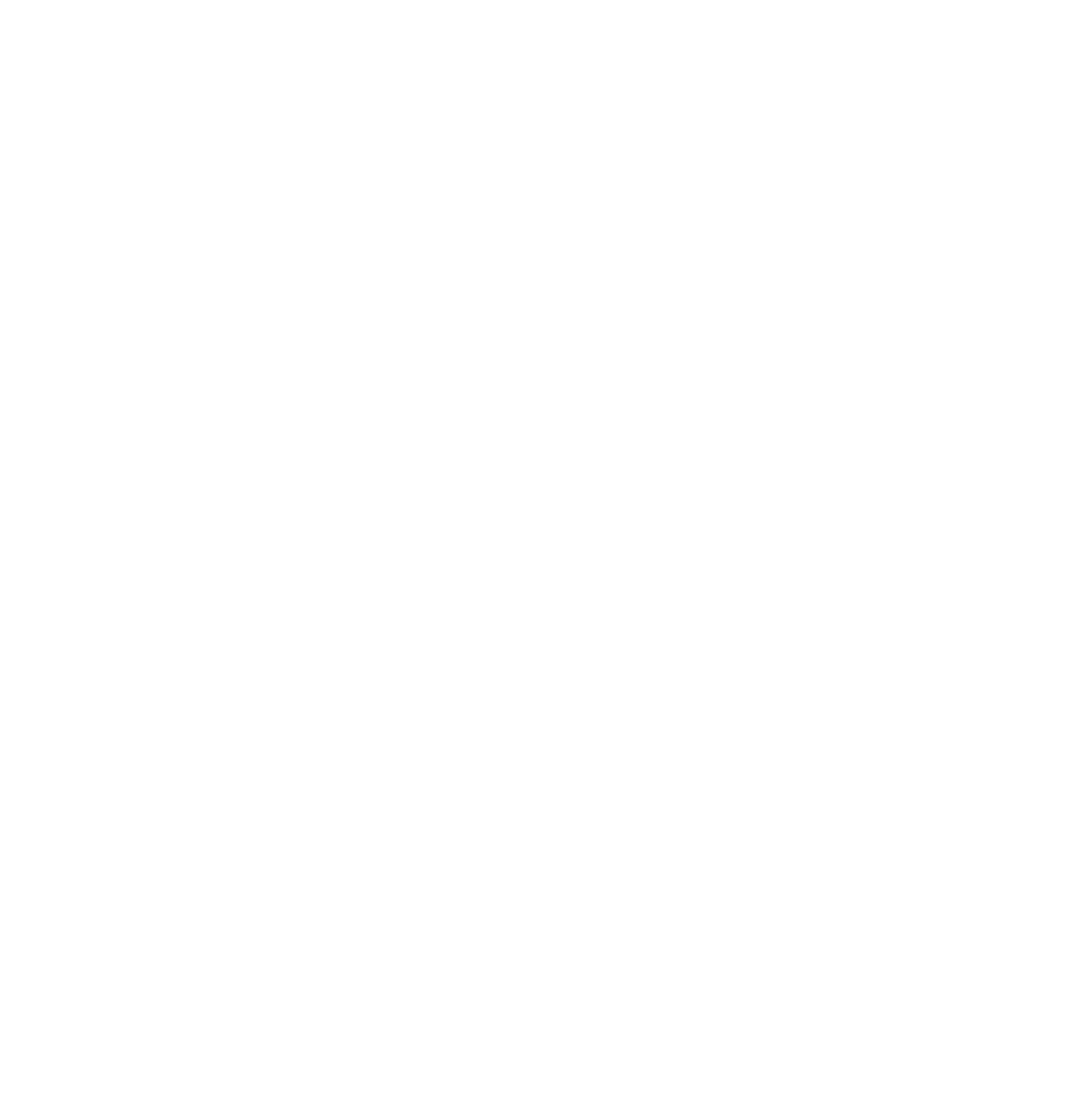
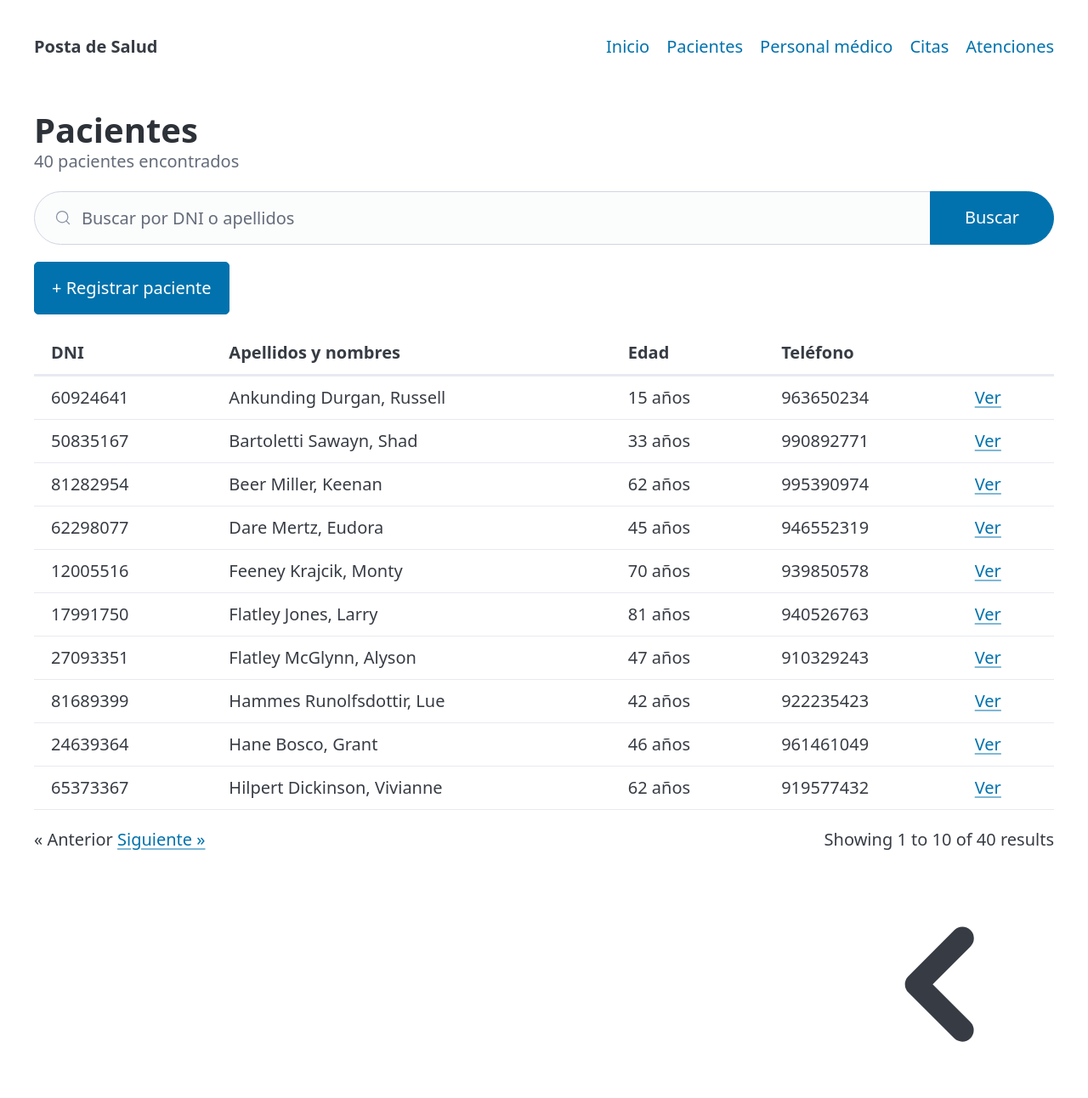
Before and after one commit to BrElvis/posta_salud, a Laravel app: page /pacientes in a window 1280 px wide. Before the commit the part shown is empty. Shown: the top 1292 px of the page at 85% size. Before the commit the page ends 800 px from the top, so only its background shows below. Run offline with Laravel 12, Linux system fonts and the light colour scheme; data comes from the database, SQL or seed files in the repository; some libraries are stand-ins or nearby versions.

Commit message:
feat: lista y busca pacientes con paginacion

```diff
--- a/app/Http/Controllers/PacienteController.php
+++ b/app/Http/Controllers/PacienteController.php
@@ -5,16 +5,30 @@ namespace App\Http\Controllers;
 use App\Models\Paciente;
 use App\Http\Requests\StorePacienteRequest;
 use App\Http\Requests\UpdatePacienteRequest;
+use Illuminate\Http\Request;
 
 class PacienteController extends Controller
 {
     /**
      * Display a listing of the resource.
      */
-    public function index()
+    public function index(Request $request)
     {
-        //
+        $buscar = trim($request->input('buscar', ''));
+
+        $pacientes = Paciente::query()
+            ->when($buscar, function ($consulta, $buscar) {
+                $consulta->where('dni', 'like', "$buscar%")
+                    ->orWhere('apellidos', 'ilike', "%$buscar%");
+            })
+            ->orderBy('apellidos')
+            ->orderBy('nombres')
+            ->paginate(10)
+            ->withQueryString();
+
+        return view('pacientes.index', compact('pacientes', 'buscar'));
     }
+
 
     /**
      * Show the form for creating a new resource.
--- /dev/null
+++ b/lang/es/pagination.php
@@ -0,0 +1,6 @@
+<?php
+
+return [
+    'previous' => '&laquo; Anterior',
+    'next'     => 'Siguiente &raquo;',
+];
--- a/resources/views/layouts/app.blade.php
+++ b/resources/views/layouts/app.blade.php
@@ -6,6 +6,22 @@
     <meta name="viewport" content="width=device-width, initial-scale=1.0">
     <title>@yield('titulo', 'Inicio') · {{ config('app.name') }}</title>
     <link rel="stylesheet" href="https://cdn.jsdelivr.net/npm/@picocss/pico@2/css/pico.min.css">
+    <style>
+        .aviso-ok {
+            border-left: 6px solid #2f7d52;
+        }
+
+        .aviso-error {
+            border-left: 6px solid #b3261e;
+        }
+
+        .acciones {
+            display: flex;
+            gap: 1rem;
+            align-items: center;
+        }
+    </style>
+
 </head>
 
 <body>
@@ -16,7 +32,7 @@
             </ul>
             <ul>
                 <li><a href="{{ route('inicio') }}">Inicio</a></li>
-                <li><a href="#">Pacientes</a></li>
+                <li><a href="{{ route('pacientes.index') }}">Pacientes</a></li>
                 <li><a href="#">Personal médico</a></li>
                 <li><a href="#">Citas</a></li>
                 <li><a href="#">Atenciones</a></li>
@@ -25,8 +41,16 @@
     </header>
 
     <main class="container">
+        @if (session('ok'))
+        <article class="aviso-ok">{{ session('ok') }}</article>
+        @endif
+        @if (session('error'))
+        <article class="aviso-error">{{ session('error') }}</article>
+        @endif
+
         @yield('contenido')
     </main>
+
     <footer class="container">
         <small>DSI406 · Tecnología Backend · IES Túpac Amaru</small>
     </footer>
--- /dev/null
+++ b/resources/views/pacientes/index.blade.php
@@ -0,0 +1,45 @@
+@extends('layouts.app')
+
+@section('titulo', 'Pacientes')
+
+@section('contenido')
+    <hgroup>
+        <h1>Pacientes</h1>
+        <p>{{ $pacientes->total() }} pacientes encontrados</p>
+    </hgroup>
+
+    <form method="GET" action="{{ route('pacientes.index') }}" role="search">
+        <input type="search" name="buscar" value="{{ $buscar }}"
+               placeholder="Buscar por DNI o apellidos">
+        <button type="submit">Buscar</button>
+    </form>
+
+    <p>
+        <a href="{{ route('pacientes.create') }}" role="button">+ Registrar paciente</a>
+    </p>
+
+    <table>
+        <thead>
+            <tr>
+                <th>DNI</th><th>Apellidos y nombres</th><th>Edad</th>
+                <th>Teléfono</th><th></th>
+            </tr>
+        </thead>
+        <tbody>
+            @forelse ($pacientes as $paciente)
+                <tr>
+                    <td>{{ $paciente->dni }}</td>
+                    <td>{{ $paciente->apellidos }}, {{ $paciente->nombres }}</td>
+                    <td>{{ $paciente->fecha_nacimiento->age }} años</td>
+                    <td>{{ $paciente->telefono ?? '—' }}</td>
+                    <td>
+                        <a href="{{ route('pacientes.show', $paciente) }}">Ver</a>
+                    </td>
+                </tr>
+            @empty
+                <tr><td colspan="5">No se encontraron pacientes.</td></tr>
+            @endforelse
+        </tbody>
+    </table>
+    {{ $pacientes->links() }}
+@endsection
```
